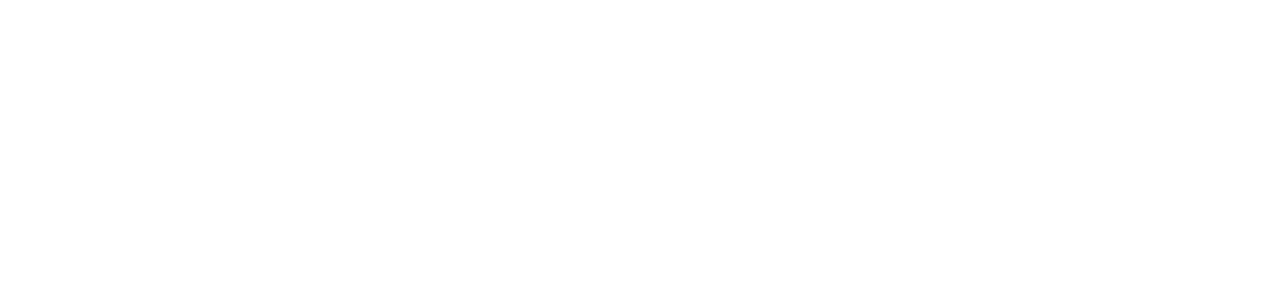
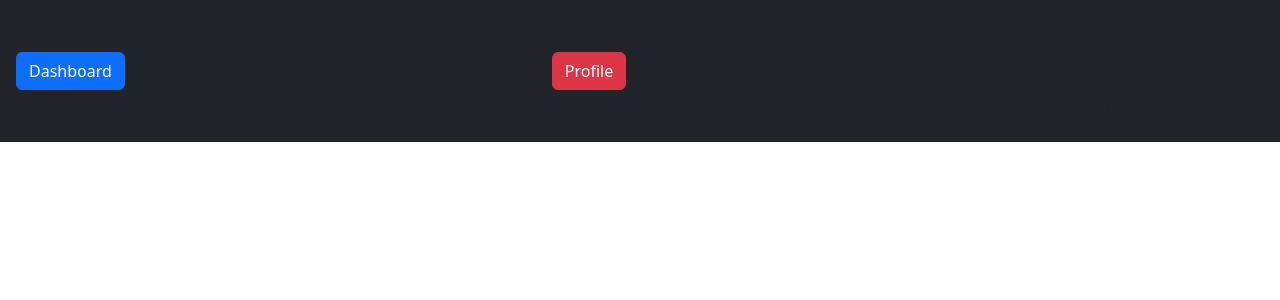
Before and after one commit to upamaaaa/React-intern, a React (Create React App) app: page /profile in a window 1280 px wide. Before the commit this address had no page. Shown: the top 300 px of the page. Built offline with nearby package versions, Linux system fonts and the light colour scheme; sample sign-in values are in the browser's storage.

Commit message:
Profile Page

```diff
--- a/src/App.js
+++ b/src/App.js
@@ -1,24 +1,42 @@
 import { Routes, Route, BrowserRouter } from "react-router-dom";
 import Register from "./pages/Register";
 import Dashboard from "./pages/Dashboard";
-import ProtectedRoute from "./components/ProtectedRoute";
-import UnprotectedRoute from "./components/unprotectedRoute";
+import RouteGuard from "./components/RouteGuard";
+import Profile from "./pages/Profile";
+import Navbar from "./components/Navbar";
 function App() {
   return (
     <BrowserRouter>
       <Routes>
-        <Route path="/" element={
-          <UnprotectedRoute>
-            <Register />
-          </UnprotectedRoute>
-        } />
+        <Route
+          path="/"
+          element={
+            <RouteGuard isProtected={false}>
+              <Register />
+            </RouteGuard>
+          }
+        />
 
-        <Route path="/dashboard" element={
-          <ProtectedRoute>
-            <Dashboard />
-
-          </ProtectedRoute>
-          } />
+        <Route
+          path="/dashboard"
+          element={
+            <RouteGuard isProtected={true}>
+              <Navbar>
+                <Dashboard />
+              </Navbar>
+            </RouteGuard>
+          }
+        />
+        <Route
+          path="/profile"
+          element={
+            <RouteGuard isProtected={true}>
+              <Navbar>
+                <Profile />
+              </Navbar>
+            </RouteGuard>
+          }
+        />
       </Routes>
     </BrowserRouter>
   );
--- /dev/null
+++ b/src/components/Navbar.jsx
@@ -0,0 +1,22 @@
+import React from "react";
+import { Link } from "react-router-dom";
+
+const Navbar = ({ children }) => {
+  const isAuthenticated = localStorage.getItem("isAuthenticated") === "true";
+  return (
+    <nav className="navbar navbar-light bg-dark px-3 w-screen flex flex col">
+      <>
+        <Link to="/dashboard" className="btn btn-primary">
+          Dashboard
+        </Link>
+        <Link to="/profile" className="btn btn-danger">
+          Profile
+        </Link>
+      </>
+
+      {children}
+    </nav>
+  );
+};
+
+export default Navbar;
--- a/src/components/ProtectedRoute.jsx
+++ b/src/components/ProtectedRoute.jsx
@@ -1,3 +1,4 @@
+/*
 import { Navigate } from "react-router-dom";
 
 const ProtectedRoute = ({ children }) => {
@@ -7,3 +8,5 @@ const ProtectedRoute = ({ children }) => {
 };
 
 export default ProtectedRoute;
+
+*/
--- /dev/null
+++ b/src/components/RouteGuard.jsx
@@ -0,0 +1,17 @@
+import { Navigate } from "react-router-dom";
+
+const RouteGuard = ({ children, isProtected }) => {
+  const isAuthenticated = localStorage.getItem("isAuthenticated");
+
+  if (isProtected && !isAuthenticated) {
+    return <Navigate to="/" />;
+  }
+
+  if (!isProtected && isAuthenticated) {
+    return <Navigate to="/dashboard" />;
+  }
+
+  return children;
+};
+
+export default RouteGuard;
--- a/src/components/unprotectedRoute.jsx
+++ /dev/null
@@ -1,8 +0,0 @@
-import { Navigate } from "react-router-dom";
-const UnprotectedRoute = ({ children }) => {
-  const isAuthenticated = localStorage.getItem("isAuthenticated");
-
-  return !isAuthenticated ? children : <Navigate to="/dashboard" />;
-};
-
-export default UnprotectedRoute;
--- /dev/null
+++ b/src/pages/Profile.jsx
@@ -0,0 +1,23 @@
+import React from "react";
+
+const Profile = () => {
+  const user = JSON.parse(localStorage.getItem("user") || "null");
+
+  if (!user) {
+    return <div>Please log in to view your profile.</div>;
+  }
+
+  return (
+    <div>
+      <h2>Profile</h2>
+      <p>
+        <strong>Username:</strong> {user.username}
+      </p>
+      <p>
+        <strong>Email:</strong> {user.email}
+      </p>
+    </div>
+  );
+};
+
+export default Profile;
--- a/src/pages/Register.jsx
+++ b/src/pages/Register.jsx
@@ -25,10 +25,13 @@ function Register() {
         data,
       );
       localStorage.setItem("isAuthenticated", "true");
+      localStorage.setItem("user", JSON.stringify(response.data));
       navigate("/dashboard");
+
     } catch (error) {
       console.error("Login failed:", error);
       alert("Login failed. Please check your credentials and try again.");
+      clearErrors();
       return;
     }
 
@@ -39,7 +42,7 @@ function Register() {
       <div className="card shadow" style={{ width: "350px" }}>
         <div className="card-body">
           <h3 className="text-center mb-3">Login</h3>
-          <img src={cat} alt="Cat" style={{ width: "320px" }} />;
+          <img src={cat} alt="Cat" style={{ width: "320px" }} />
           <form onSubmit={handleSubmit(onSubmit)}>
             <Controller
               name="username"
@@ -84,7 +87,7 @@ function Register() {
                       position: "absolute",
                       right: "10px",
                       top: "50%",
-                      transform: "translateY(-50%)",
+
                     }}
                   >
                     {showPassword ? "Hide" : "Show"}
```
Also changed, not shown: src/pages/Home.jsx (deleted, +0 -11 lines).
